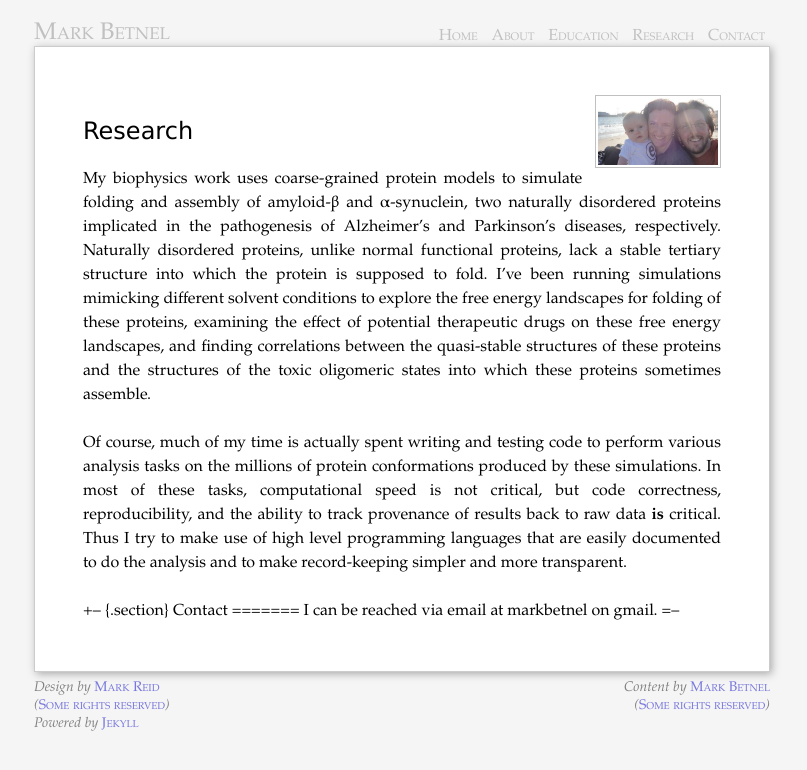
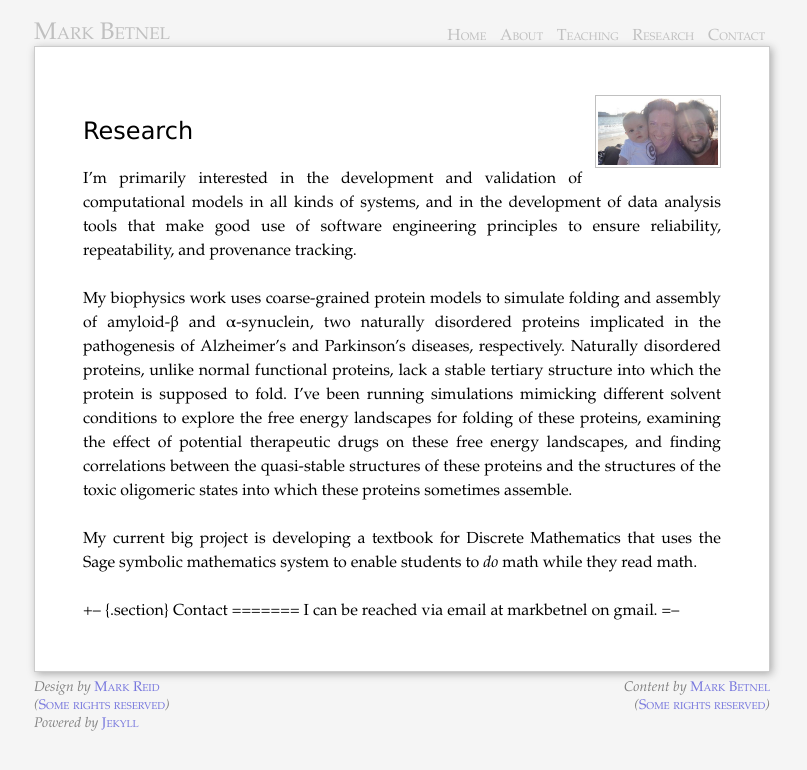
Before and after one commit to itmeson/nullresult, a Jekyll site: the page built from research/index.markdown, in a window 1280 px wide. Shown: the top 770 px of the page, without its empty margins (238-1045 px from the left). Built offline with Jekyll 4.4.1, drawn with Linux system fonts in a browser that asks for light colours; Markdown is read by kramdown in place of the engine named in the settings.

Commit message:
Updating the site

```diff
--- a/_includes/nav-name.html
+++ b/_includes/nav-name.html
@@ -1,10 +1,10 @@
 <h1>
-	<a href="http://markbetnel.com/" title="Teaching and biophysics">Mark Betnel</a>
+	<a href="http://markbetnel.com/" title="Teaching, data analysis, and biophysics">Mark Betnel</a>
 </h1>
 <ul class="nav">
   <li><a class="home" href="/">Home</a></li>
   <li><a class="info" href="/about">About</a></li>
-  <li><a class="code" href="/education">Education</a></li>
+  <li><a class="code" href="/teaching">Teaching</a></li>
   <li><a class="work" href="/research">Research</a></li>
   <li><a class="code" href="/contact">Contact</a></li>
 </ul>
--- a/research/index.markdown
+++ b/research/index.markdown
@@ -8,6 +8,12 @@ section: Research
 
 Research
 ========
+I'm primarily interested in the development and validation of computational
+models in all kinds of systems, and in the development of data
+analysis tools that make good use of software engineering
+principles to ensure reliability, repeatability, and provenance
+tracking.
+
 My biophysics work uses coarse-grained protein models to simulate
 folding and assembly of amyloid-&beta; and &alpha;-synuclein, two
 naturally disordered proteins implicated in the pathogenesis
@@ -22,15 +28,9 @@ between the quasi-stable structures of these proteins and the
 structures of the toxic oligomeric states into which these
 proteins sometimes assemble.
 
-Of course, much of my time is actually spent writing and testing code
-to perform various analysis tasks on the millions of protein
-conformations produced by these simulations.  In most of these tasks,
-computational speed is not critical, but code correctness,
-reproducibility, and the ability to track provenance of results
-back to raw data **is** critical.  Thus I try to make use of
-high level programming languages that are easily documented
-to do the analysis and to make record-keeping simpler and more
-transparent.
+My current big project is developing a textbook for Discrete Mathematics
+that uses the Sage symbolic mathematics system to enable students
+to *do* math while they read math.
 
 +-- {.section}
 Contact
```
Also changed, not shown: education/index.markdown (deleted, +0 -30 lines), index.markdown (+6 -6 lines), teaching/index.markdown (added, +44 -0 lines), teaching/ed_phil_intro.markdown (renamed from education/ed_phil_intro.markdown), 3 other files.
